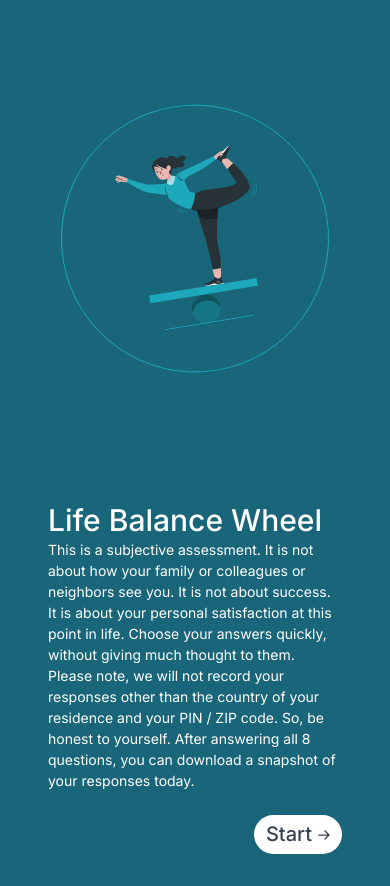
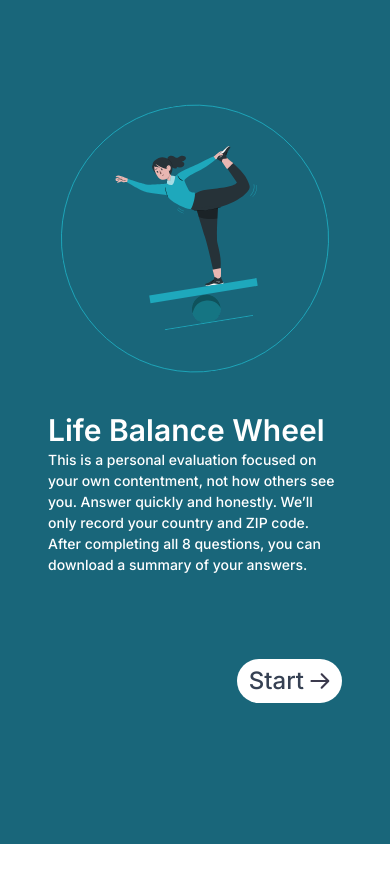
Before and after one commit to soumic28/frl_front_end, a Next.js app: page /life-balance in a window 390 px wide. Both pictures are taken after a click on the button "Explore Now". After the commit the page ends 844 px from the top, so only its background shows below. Built offline with nearby package versions, Linux system fonts and the light colour scheme.

Commit message:
Refactor BalanceWheel to display scores as integers; enhance InstructionsScreen, IntroScreen, LocationForm, QuestionScreen, and ResultsScreen for improved layout and responsiveness; update NavigationButton styles for consistency.

```diff
--- a/src/app/life-balance/BalanceWheel.jsx
+++ b/src/app/life-balance/BalanceWheel.jsx
@@ -373,7 +373,7 @@ const BalanceWheel = ({ formData, onDownload, graphRef }) => {
                     textAnchor={x > cx ? "start" : "end"}
                     fill="#666666"
                     fontSize={10}
-                  >{`${value}/10`}</text>
+                  >{`${value}`}</text>
                 );
               }}
               tickCount={5}
--- a/src/app/life-balance/components/InstructionsScreen.js
+++ b/src/app/life-balance/components/InstructionsScreen.js
@@ -1,15 +1,7 @@
 import { motion } from "framer-motion";
 import NavigationButton from "./NavigationButton";
 
-const
-
-
-
-
-
-
-
-InstructionsScreen = ({
+const InstructionsScreen = ({
   setCurrentStage,
   currentStage,
   pageVariants,
@@ -20,19 +12,14 @@ InstructionsScreen = ({
     animate="visible"
     exit="exit"
     variants={pageVariants}
-    className="flex flex-col justify-start mt-[10vh] sm:mt-[15vh] ml-4 sm:ml-[5vw] md:ml-[8vw] pr-4 sm:pr-[5vw]"
+    className="flex flex-col min-h-[calc(40vh-120px)] md:min-h-0 mt-[10vh] sm:mt-[15vh] ml-4 sm:ml-[5vw] md:ml-[8vw] pr-4 sm:pr-[5vw] "
   >
-    <h1 className="text-white text-3xl xs:text-4xl whitespace-nowrap sm:text-5xl font-medium leading-tight sm:leading-[62.40px]">
+    <div className="flex-grow">
+      <h1 className="text-white font-general-sans text-3xl xs:text-4xl whitespace-nowrap sm:text-5xl font-semibold leading-tight sm:leading-[62.40px] -mt-[90px] md:mt-0">
         Life Balance Wheel
       </h1>
-    <p className="font-inter font-normal text-[14px] text-white block md:hidden">
-      This is a subjective assessment. It is not about how your family or
-      colleagues or neighbors see you. It is not about success. It is about your
-      personal satisfaction at this point in life. Choose your answers quickly,
-      without giving much thought to them. Please note, we will not record your
-      responses other than the country of your residence and your PIN / ZIP
-      code. So, be honest to yourself. After answering all 8 questions, you can
-      download a snapshot of your responses today.
+      <p className="font-inter font-medium font-general-sans text-[14px] text-white block md:hidden">
+      This is a personal evaluation focused on your own contentment, not how others see you. Answer quickly and honestly. We’ll only record your country and ZIP code. After completing all 8 questions, you can download a summary of your answers.
       </p>
       <p className="text-white text-base xs:text-lg sm:text-xl font-light leading-relaxed hidden md:block">
         <br className="hidden sm:block" />
@@ -55,14 +42,15 @@ InstructionsScreen = ({
         <br className="hidden xs:block" />
         download a snapshot of your responses today.
       </p>
-    <div className="flex justify-end md:justify-start">
+    </div>
+
+    <div className="flex justify-end md:justify-start my-4">
       <NavigationButton
         onClick={() => setCurrentStage(currentStage + 1)}
         text="Start"
-      className="mt-6 sm:mt-[50px] text-[20px] mb-8 md:mb-0"
+        className="text-[24px]"
       />
     </div>
-
   </motion.div>
 );
 
--- a/src/app/life-balance/components/NavigationButton.js
+++ b/src/app/life-balance/components/NavigationButton.js
@@ -6,11 +6,11 @@ const NavigationButton = ({ onClick, text, className, disabled = false }) => (
     onClick={onClick}
     whileHover={disabled ? {} : { scale: 1.05 }}
     whileTap={disabled ? {} : { scale: 0.95 }}
-    className={`flex w-fit  items-center px-3 xs:px-4 sm:px-6 lg:px-7 py-1.5 xs:py-2 lg:py-3 bg-white rounded-full text-xs xs:text-sm font-medium sm:h-10 lg:h-12 text-gray-700 sm:text-lg sm:font-semibold ${disabled ? 'opacity-50 cursor-not-allowed' : ''} ${className}`}
+    className={`flex w-fit items-center px-3 xs:px-4 sm:px-6 lg:px-7 py-1.5 xs:py-2 lg:py-3 bg-white rounded-[32px] text-xs xs:text-sm font-medium sm:h-10 lg:h-12 text-gray-700 sm:text-lg sm:font-semibold font-general-sans ${disabled ? 'opacity-50 cursor-not-allowed' : ''} ${className}`}
     disabled={disabled}
   >
     {text}
-    <svg className="ml-1.5 xs:ml-2 w-3 h-3 xs:w-4 xs:h-4 lg:w-[19px] lg:h-[15px]" viewBox="0 0 19 15" fill="none" xmlns="http://www.w3.org/2000/svg">
+    <svg className="ml-1.5 xs:ml-2 w-5 h-5 xs:w-4 xs:h-4 lg:w-[19px] lg:h-[15px]" viewBox="0 0 19 15" fill="none" xmlns="http://www.w3.org/2000/svg">
       <path d="M1.41626 6.51514C0.863975 6.51514 0.41626 6.96285 0.41626 7.51514C0.41626 8.06742 0.863975 8.51514 1.41626 8.51514V6.51514ZM18.1234 8.22224C18.5139 7.83172 18.5139 7.19855 18.1234 6.80803L11.7594 0.444069C11.3689 0.0535445 10.7357 0.0535445 10.3452 0.444069C9.95467 0.834593 9.95467 1.46776 10.3452 1.85828L16.002 7.51514L10.3452 13.172C9.95467 13.5625 9.95467 14.1957 10.3452 14.5862C10.7357 14.9767 11.3689 14.9767 11.7594 14.5862L18.1234 8.22224ZM1.41626 8.51514H17.4163V6.51514H1.41626V8.51514Z" fill="#3B3A4D" />
     </svg>
   </motion.button>
--- a/src/app/life-balance/components/QuestionScreen.js
+++ b/src/app/life-balance/components/QuestionScreen.js
@@ -38,12 +38,12 @@ const QuestionScreen = ({
   }, [formData, field, hasMovedSlider]);
 
   return (
-    <>
-    <div className="md:mt-[100px]">
-    <h1 className='text-white text-xl xs:text-3xl sm:text-5xl font-medium leading-tight sm:leading-[62.40px] '>
+    <div className="flex flex-col min-h-[calc(55vh-120px)] md:min-h-0 md:mt-[100px]">
+      <div className="flex-grow">
+        <h1 className='text-white text-xl xs:text-3xl sm:text-5xl font-general-sans font-semibold leading-tight sm:leading-[62.40px] '>
           {question}
         </h1>
-      <p className='text-white mt-2 sm:mt-5 text-sm xs:text-base sm:text-xl font-light leading-relaxed whitespace-nowrap'>
+        <p className='text-white mt-2 sm:mt-5 text-sm xs:text-base sm:text-xl font-general-sans font-medium leading-relaxed whitespace-nowrap'>
           Rate your level of satisfaction in a scale of 1 - 10
         </p>
         <div className="mt-4 sm:mt-8">
@@ -53,20 +53,20 @@ const QuestionScreen = ({
             onChange={handleSliderChange}
           />
         </div>
-      <div className="mt-6 sm:mt-10 mb-8 md:mb-0 flex justify-end md:justify-start">
+      </div>
+
+      <div className="mt-6 sm:mt-10 mb-8 md:mb-0 flex justify-end md:justify-start font-inter">
         <NavigationButton
           onClick={() => {
             if (handleSubmit) handleSubmit();
             setCurrentStage(currentStage + 1);
           }}
           text="Next"
-          className="text-[16px] sm:text-[20px]"
+          className="text-[24px]"
           disabled={!hasMovedSlider}
         />
       </div>
     </div>
-
-    </>
   );
 };
 
--- a/src/app/life-balance/components/ResultsScreen.js
+++ b/src/app/life-balance/components/ResultsScreen.js
@@ -8,29 +8,41 @@ const ResultsScreen = ({ date, handleDownload, router, pageVariants }) => (
     animate="visible"
     exit="exit"
     variants={pageVariants}
-    className="flex flex-col justify-start mt-[10vh] sm:mt-[15vh] md:mt-[23vh] ml-4 sm:ml-[5vw] md:ml-[10vw] pr-4 sm:pr-[5vw] mb-[40px] md:mb-0"
+    className="flex flex-col min-h-[calc(60vh-120px)] md:min-h-0 mt-[2vh] sm:mt-[15vh] md:mt-[23vh] ml-4 sm:ml-[5vw] md:ml-[10vw] pr-4 sm:pr-[5vw] mb-[40px] md:mb-0 "
   >
-    <h1 className="text-white mt-0 sm:mt-[-20px] md:mt-[-50px] text-3xl xs:text-4xl sm:text-5xl font-medium leading-tight sm:leading-[62.40px] md:whitespace-nowrap">
+    <div className="flex-grow">
+      <h1 className="text-white font-general-sans  mt-0 sm:mt-[-20px] md:mt-[-50px] text-2xl xs:text-4xl sm:text-5xl font-semibold leading-tight sm:leading-[62.40px] md:whitespace-nowrap " >
         Your Life Wheel Balance
         <br />
         <em>on {date}</em>
       </h1>
-    <p className="text-white mt-3 sm:mt-5 text-base xs:text-lg sm:text-xl font-medium hidden sm:block">
+      <p className="text-white mt-3 sm:mt-5 text-base xs:text-lg sm:text-xl font-semibold hidden sm:block font-general-sans">
         This is how your life balance wheel looks like now. Scores will change
         weekly, daily, even hourly as circumstances change. do not look for any
         ultimate truth, just check in with how you feel in this moment.
       </p>
-    <p className="text-[#E6E6E6] block lg:hidden">
+      <p className="text-[#E6E6E6] block lg:hidden font-general-sans font-semibold text-[15px] mt-4 sm:mt-6">
         This is how your life balance wheel looks like now. Scores will change
         weekly, daily, even hourly as circumstances change. do not look for any
         ultimate truth, just check in with how you feel in this moment.
       </p>
-    <div className="flex flex-row items-center gap-4 sm:gap-6 mt-4 sm:mt-8">
+
+      <p className="text-[#EBEBEB] md:text-[14px] max-w-[100%] mt-6 hidden sm:block font-general-sans font-semibold">
+        The Life Balance Wheel Tool has been developed by the Academy of
+        Leadership Coaching & NLP (ALCN). To know more about its work please visit
+        <span className="underline mx-1">https://nlp-leadership-coaching.com/</span>
+        If you want to seek coaching support
+        from ALCN certified professionals in India click here
+      </p>
+    </div>
+
+    <div className="mt-4 sm:mt-8 mb-8 md:mb-0">
+      <div className="flex flex-row items-center gap-4 sm:gap-6">
         <motion.button
           onClick={handleDownload}
           whileHover={{ scale: 1.05 }}
           whileTap={{ scale: 0.95 }}
-        className="flex items-center justify-center px-4 sm:px-6 lg:px-7 py-2 sm:py-3 bg-white rounded-full text-sm sm:text-lg font-medium sm:font-semibold text-gray-700"
+          className="flex text-[24px] items-center justify-center px-4 sm:px-6 lg:px-7 py-2 sm:py-3 bg-white rounded-full text-sm sm:text-lg font-medium sm:font-semibold text-gray-700"
         >
           Download
           <svg
@@ -53,7 +65,7 @@ const ResultsScreen = ({ date, handleDownload, router, pageVariants }) => (
           }}
           whileHover={{ scale: 1.05 }}
           whileTap={{ scale: 0.95 }}
-        className="flex items-center justify-center px-4 sm:px-6 lg:px-7 py-2 sm:py-3 border-white border rounded-full text-sm sm:text-lg font-medium sm:font-semibold text-white"
+          className="flex text-[24px] items-center justify-center px-4 sm:px-6 lg:px-7 py-2 sm:py-3 border-white border rounded-full text-sm sm:text-lg font-medium sm:font-semibold text-white"
         >
           Share
           <svg
@@ -71,14 +83,7 @@ const ResultsScreen = ({ date, handleDownload, router, pageVariants }) => (
           </svg>
         </motion.button>
       </div>
-
-    <p className="text-[#EBEBEB] md:text-[14px] max-w-[100%] mt-6 hidden sm:block">
-      The Life Balance Wheel Tool has been developed by the Academy of
-      Leadership Coaching & NLP (ALCN). To know more about its work please visit
-      <span className="underline mx-1">https://nlp-leadership-coaching.com/</span>
-      If you want to seek coaching support
-      from ALCN certified professionals in India click here
-    </p>
+    </div>
   </motion.div>
 );
 
```
Also changed, not shown: src/app/life-balance/components/IntroScreen.js (+8 -5 lines), src/app/life-balance/components/LocationForm.js (+11 -8 lines). Lines whose indentation alone changed are shown as unchanged.
